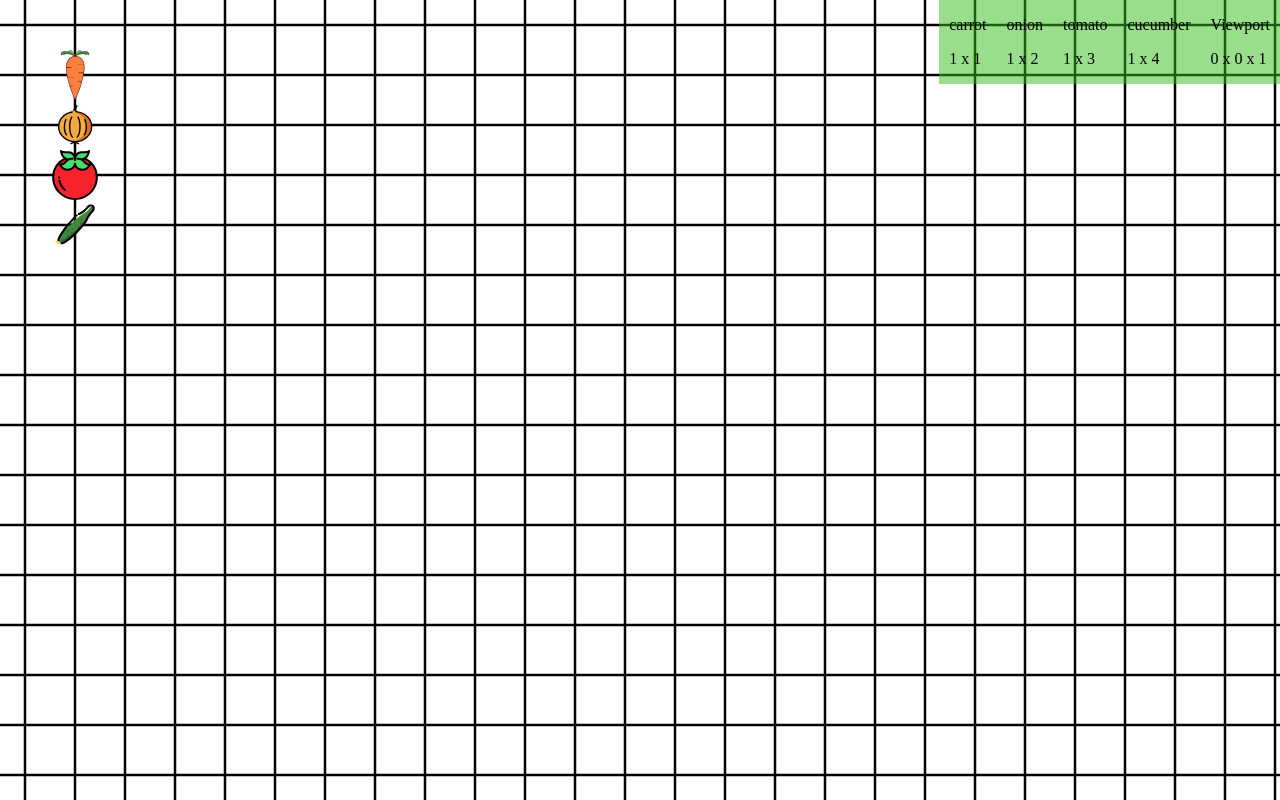
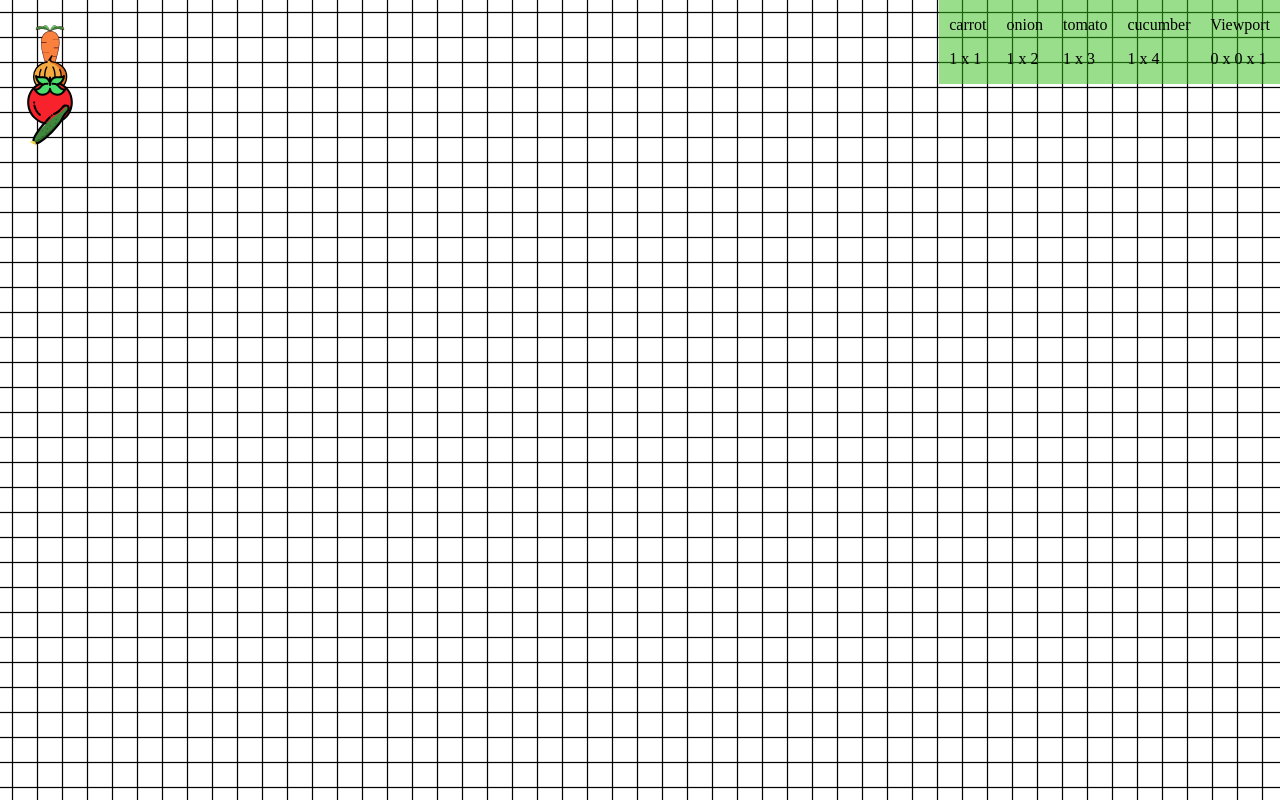
Before and after one commit to SpaceShaman/allelo, a Vue app: page / in a window 1280 px wide. Built offline with nearby package versions, Linux system fonts and the light colour scheme.

Commit message:
refactor(PlanerView.vue): rename size variable to plantSize and introduce gridSize variable for better readability and maintainability perf(PlanerView.vue): optimize calculations by using gridSize instead of size for positioning and snapping elements on the grid

```diff
--- a/src/views/PlanerView.vue
+++ b/src/views/PlanerView.vue
@@ -2,7 +2,8 @@
 import interact from 'interactjs'
 import { ref, watch } from 'vue'
 
-const size: number = 50
+const plantSize: number = 50
+const gridSize: number = 25
 
 const viewport = ref({ x: 0, y: 0, scale: 1 })
 
@@ -48,12 +49,12 @@ function createInteractInstances() {
           if (!plant) return
 
           plant.position.x = Math.round(
-            (plant.position.x * size * viewport.value.scale + event.dx) /
-              (size * viewport.value.scale)
+            (plant.position.x * gridSize * viewport.value.scale + event.dx) /
+              (gridSize * viewport.value.scale)
           )
           plant.position.y = Math.round(
-            (plant.position.y * size * viewport.value.scale + event.dy) /
-              (size * viewport.value.scale)
+            (plant.position.y * gridSize * viewport.value.scale + event.dy) /
+              (gridSize * viewport.value.scale)
           )
         }
       },
@@ -61,8 +62,8 @@ function createInteractInstances() {
         interact.modifiers.snap({
           targets: [
             interact.createSnapGrid({
-              x: size * viewport.value.scale,
-              y: size * viewport.value.scale,
+              x: gridSize * viewport.value.scale,
+              y: gridSize * viewport.value.scale,
               offset: { x: viewport.value.x, y: viewport.value.y }
             })
           ],
@@ -104,15 +105,15 @@ window.addEventListener('wheel', handleWheel, { passive: false })
     :src="getPlantImg(plant.name)"
     class="plant"
     :style="{
-      transform: `translate(${plant.position.x * (size * viewport.scale) + viewport.x}px, ${plant.position.y * (size * viewport.scale) + viewport.y}px)`,
-      width: `${size * viewport.scale}px`
+      transform: `translate(${plant.position.x * (gridSize * viewport.scale) + viewport.x}px, ${plant.position.y * (gridSize * viewport.scale) + viewport.y}px)`,
+      width: `${plantSize * viewport.scale}px`
     }"
   />
   <div
     class="grid"
     :style="{
       backgroundPosition: `${viewport.x}px ${viewport.y}px`,
-      backgroundSize: `${size * viewport.scale}px ${size * viewport.scale}px`
+      backgroundSize: `${gridSize * viewport.scale}px ${gridSize * viewport.scale}px`
     }"
   ></div>
 </template>
```
